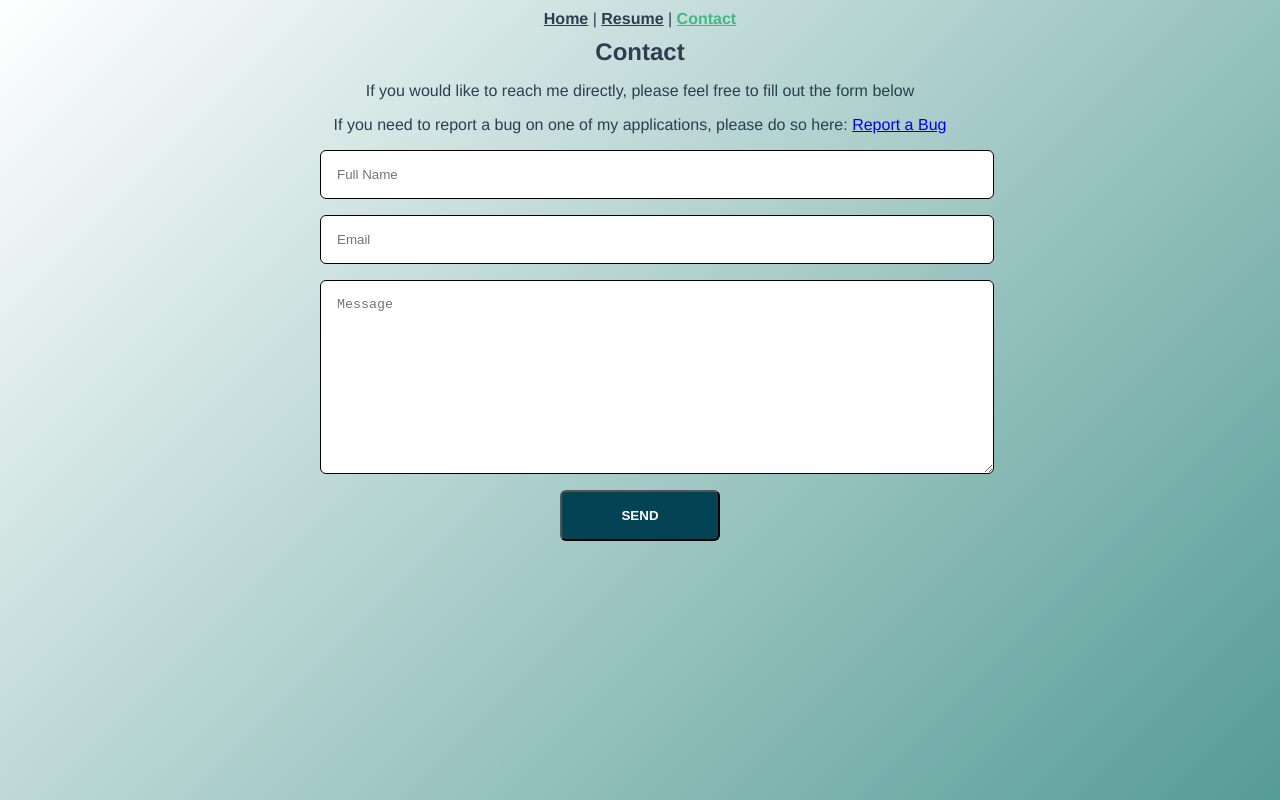
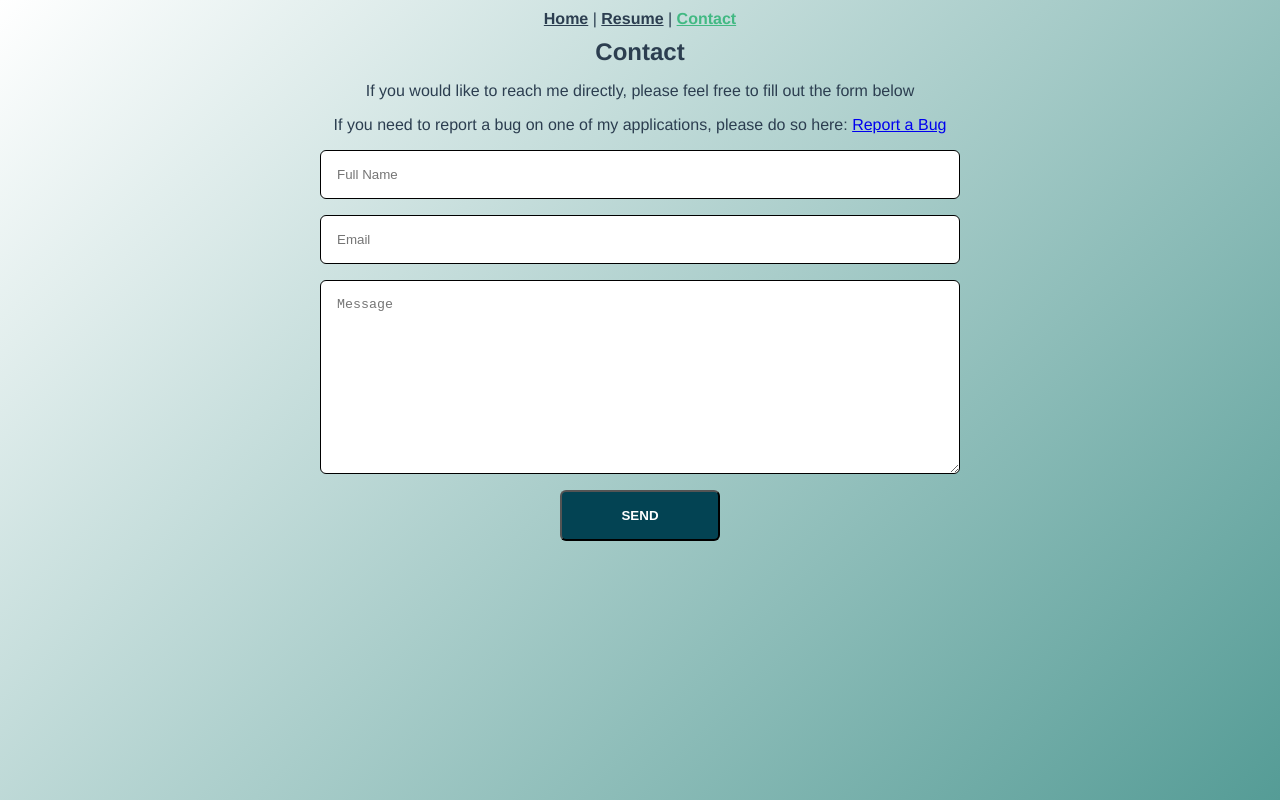
Before and after one commit to dwidjaja945/resume-portfolio, a Vue app: page /contact in a window 1280 px wide. Built offline with nearby package versions, Linux system fonts and the light colour scheme.

Commit message:
[style] updated input styling

```diff
--- a/src/components/ContactForm.vue
+++ b/src/components/ContactForm.vue
@@ -181,8 +181,6 @@ export default defineComponent({
     flex: 1;
     border-radius: 6px;
     padding: 1rem;
-    margin: auto;
-    width: 100%;
     border: 1px solid black;
   }
 
@@ -228,6 +226,7 @@ export default defineComponent({
   flex-direction: column;
   margin-bottom: 1rem;
   width: 50%;
+  transition: width 0.2s ease;
 }
 
 @media screen and (max-width: 760px) {
```
